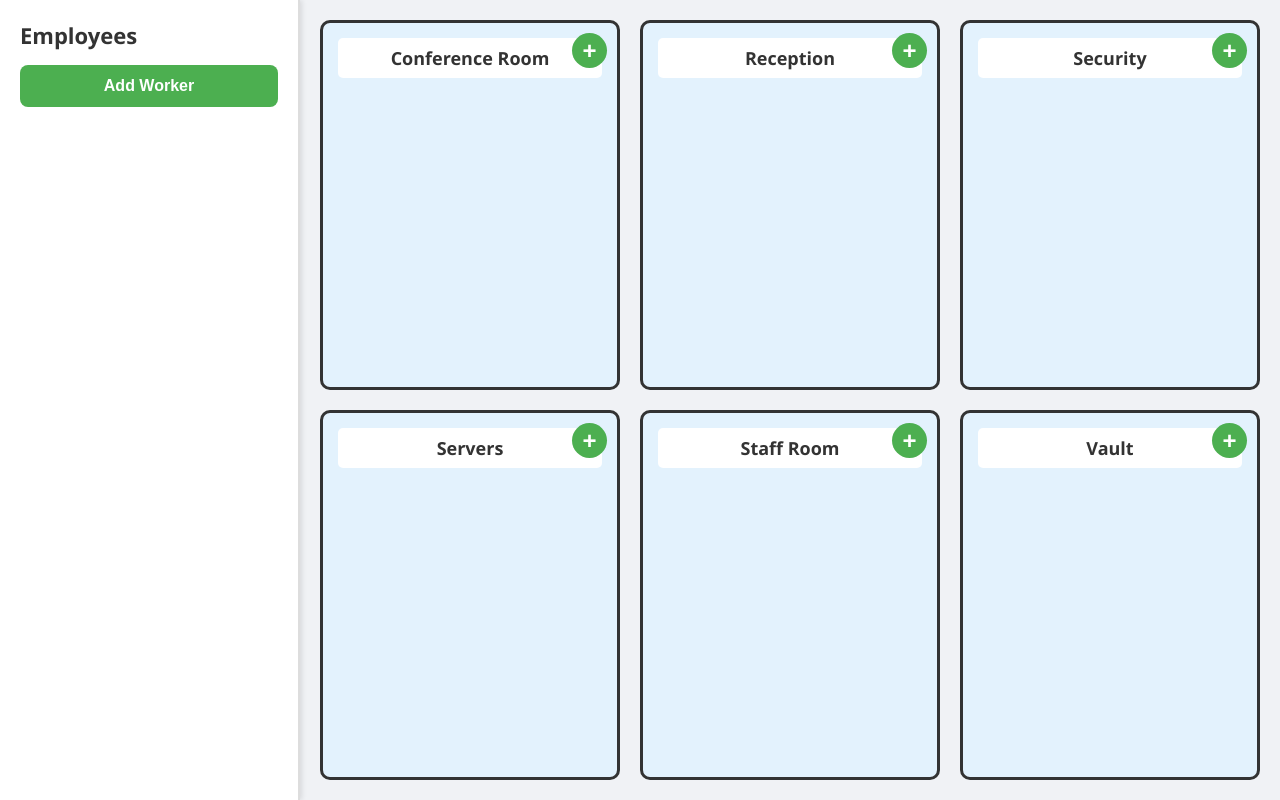
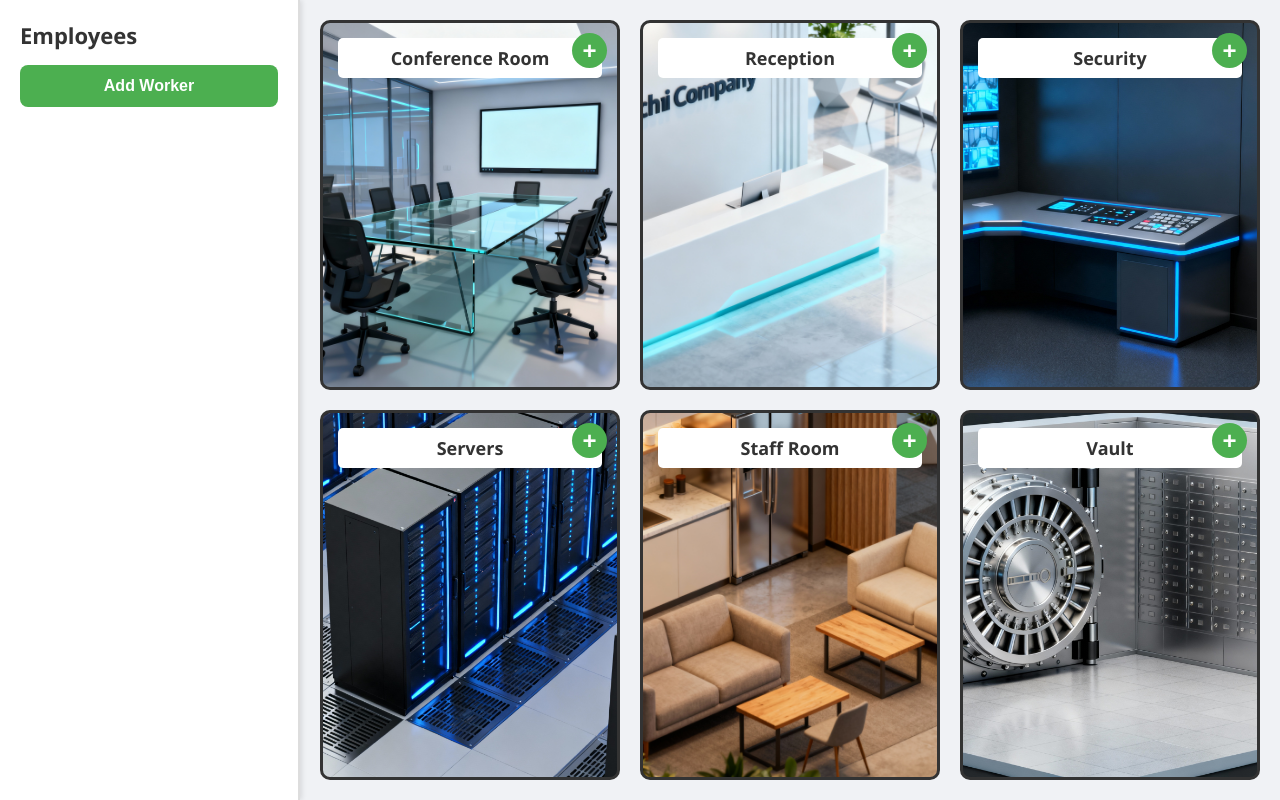
Before and after one commit to idhsn/Brief-Cris-e, a plain HTML site: page index.html in a window 1280 px wide. Drawn offline with Linux system fonts and the light colour scheme.

Commit message:
images added as a bg

```diff
--- a/index.html
+++ b/index.html
@@ -14,32 +14,32 @@
     </div>
 
     <div class="main">
-        <div class="room" id="conference">
+        <div class="room" id="conference" style="background-image: url(./imgs/conference.png);width: 100%;background-size: cover;background-repeat: no-repeat;background-position: center;">
             <h3>Conference Room</h3>
             <button class="room-add-btn" data-room="conference">+</button>
             <div class="room-staff"></div>
         </div>
-        <div class="room" id="reception">
+        <div class="room" id="reception" style="background-image: url(./imgs/reception.png);width: 100%;background-size: cover;background-repeat: no-repeat;background-position: center;">
             <h3>Reception</h3>
             <button class="room-add-btn" data-room="reception">+</button>
             <div class="room-staff"></div>
         </div>
-        <div class="room" id="security">
+        <div class="room" id="security" style="background-image: url(./imgs/security.png);width: 100%;background-size: cover;background-repeat: no-repeat;background-position: center;">
             <h3>Security</h3>
             <button class="room-add-btn" data-room="security">+</button>
             <div class="room-staff"></div>
         </div>
-        <div class="room" id="servers">
+        <div class="room" id="servers" style="background-image: url(./imgs/server.png);width: 100%;background-size: cover;background-repeat: no-repeat;background-position: center;">
             <h3>Servers</h3>
             <button class="room-add-btn" data-room="servers">+</button>
             <div class="room-staff"></div>
         </div>
-        <div class="room" id="staff">
+        <div class="room" id="staff" style="background-image: url(./imgs/staff.png);width: 100%;background-size: cover;background-repeat: no-repeat;background-position: center;">
             <h3>Staff Room</h3>
             <button class="room-add-btn" data-room="staff">+</button>
             <div class="room-staff"></div>
         </div>
-        <div class="room" id="vault">
+        <div class="room" id="vault" style="background-image: url(./imgs/vault.png);width: 100%;background-size: cover;background-repeat: no-repeat;background-position: center;">
             <h3>Vault</h3>
             <button class="room-add-btn" data-room="vault">+</button>
             <div class="room-staff"></div>
```
Also changed, not shown: imgs/conference.png (added), imgs/reception.png (added), imgs/security.png (added), imgs/server.png (added), imgs/staff.png (added), imgs/vault.png (added).
